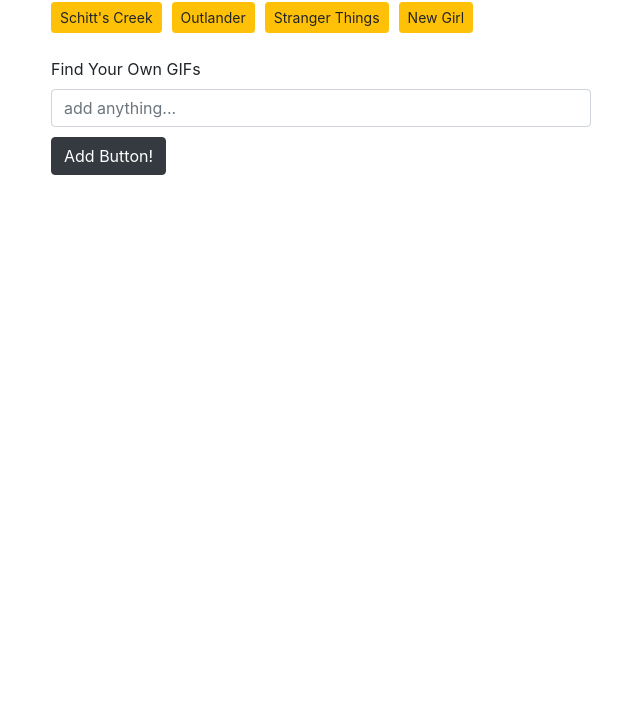
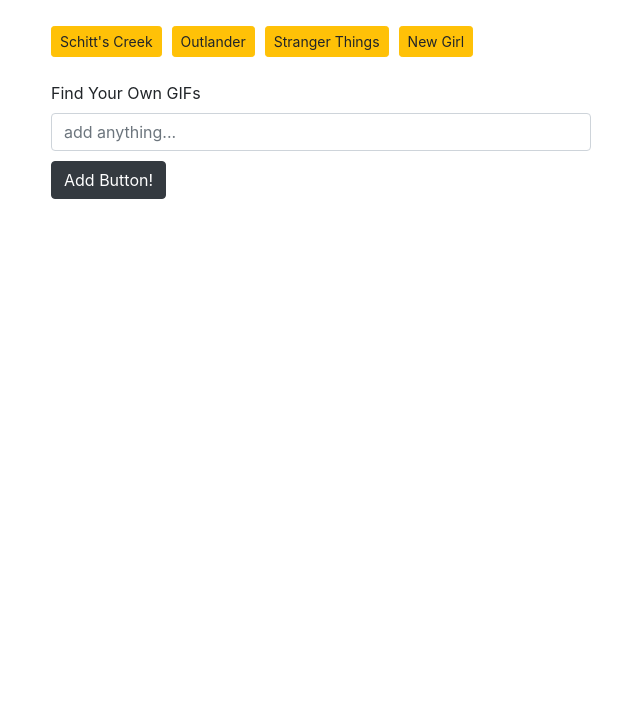
Before and after one commit to marybmichaels/giftastic, a plain HTML site: page index.html in a window 1280 px wide. Shown: the part 88-800 px from the top of the page, without its empty margins (34-674 px from the left). Drawn offline with nearby package versions, Linux system fonts and the light colour scheme.

Commit message:
adjusted spacing

```diff
--- a/index.html
+++ b/index.html
@@ -11,7 +11,7 @@
     <!-- Link to CSS -->
     <link rel="stylesheet" href="assets/css/style.css">
 </head>
-<body class="container">
+<body class="container"><br>
     <div class="row">
     <div class="col-12">
         <h1 class="font-weight-bold">Well isn't that just giftastic?</h1>
```
Also changed, not shown: 1 other file.
